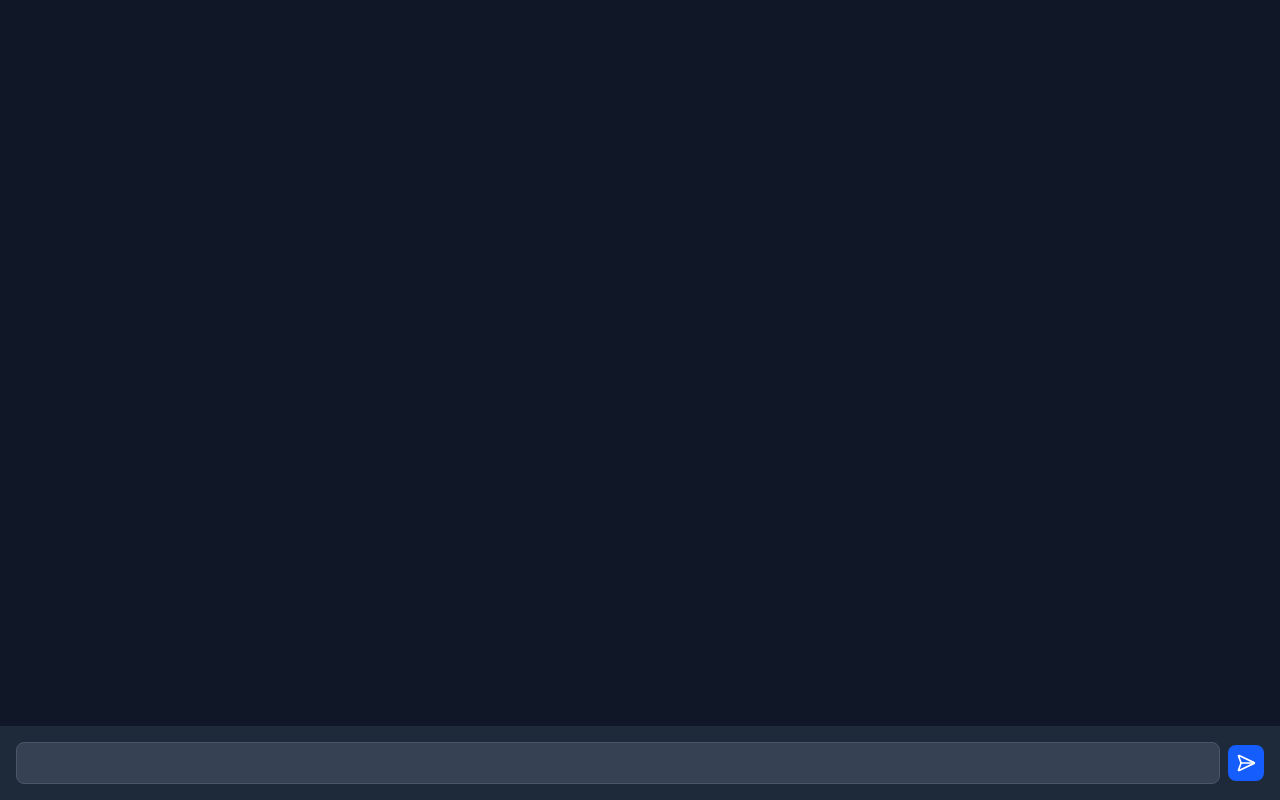
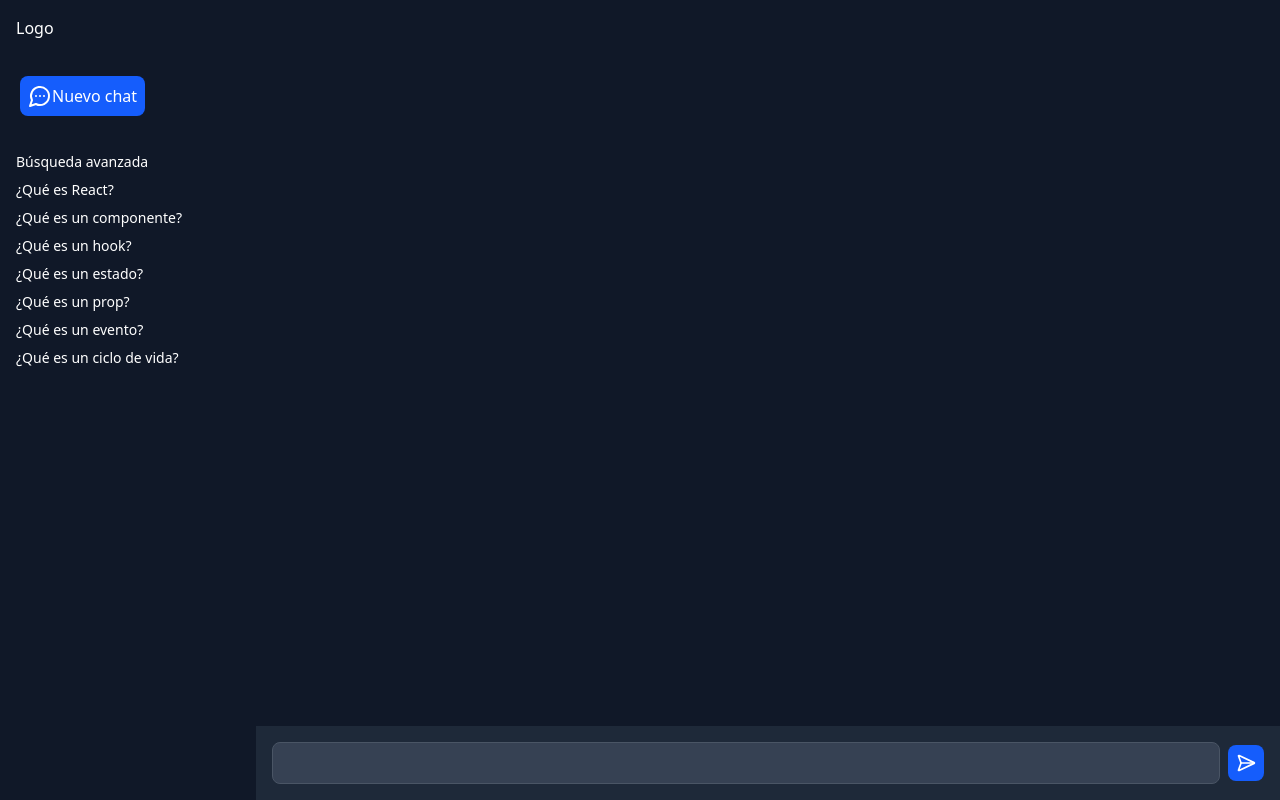
Before and after one commit to carlosDevf/DevfSeek, a React (Vite) app: page / in a window 1280 px wide. Built offline with nearby package versions, Linux system fonts and the light colour scheme.

Commit message:
parte 2 funcionalidad de chat

```diff
--- a/src/App.jsx
+++ b/src/App.jsx
@@ -6,7 +6,16 @@ export default function App() {
   const [input, setInput] = useState("");
 
   const sendMessage = () => {
-    console.log("Sending message:", input);
+    if (!input.trim()) return;
+    setMessages([...messages, { text: input, sender: "user" }]);
+    setInput("");
+
+    setTimeout(() => {
+      setMessages((prev) => [
+        ...prev,
+        { text: "Respuesta generada...", sender: "bot" },
+      ]);
+    }, 1000);
   };
 
   return (
--- /dev/null
+++ b/src/History.jsx
@@ -0,0 +1,29 @@
+import { NewChatIcon } from "./assets/new-chat-icon.jsx";
+
+export default function History() {
+  return (
+    <div className="flex flex-col h-screen w-64 bg-gray-900 text-white p-4">
+      <div className="flex flex-col items-start">
+        <span className="mb-4">Logo</span>
+        <div className="p-1 mt-4">
+          <button className="flex p-2 bg-blue-600 rounded-lg w-full">
+            <NewChatIcon />
+            Nuevo chat
+          </button>
+        </div>
+      </div>
+      <div className="flex-1 overflow-y-auto mt-4 mb-4">
+        <ul className="space-y-2 text-sm mt-4">
+          <li>Búsqueda avanzada</li>
+          <li>¿Qué es React?</li>
+          <li>¿Qué es un componente?</li>
+          <li>¿Qué es un hook?</li>
+          <li>¿Qué es un estado?</li>
+          <li>¿Qué es un prop?</li>
+          <li>¿Qué es un evento?</li>
+          <li>¿Qué es un ciclo de vida?</li>
+        </ul>
+      </div>
+    </div>
+  );
+}
--- /dev/null
+++ b/src/assets/new-chat-icon.jsx
@@ -0,0 +1,25 @@
+function NewChatIcon() {
+  return (
+    <svg
+      xmlns="http://www.w3.org/2000/svg"
+      width="24"
+      height="24"
+      viewBox="0 0 24 24"
+      fill="none"
+      stroke="currentColor"
+      stroke-width="2"
+      stroke-linecap="round"
+      stroke-linejoin="round"
+      class="lucide lucide-message-circle-more"
+    >
+      <path d="M7.9 20A9 9 0 1 0 4 16.1L2 22Z" />
+      <path d="M8 12h.01" />
+      <path d="M12 12h.01" />
+      <path d="M16 12h.01" />
+    </svg>
+  );
+}
+
+export {
+  NewChatIcon
+};
--- a/src/main.jsx
+++ b/src/main.jsx
@@ -1,10 +1,14 @@
-import { StrictMode } from 'react'
-import { createRoot } from 'react-dom/client'
-import App from './App.jsx'
-import './index.css'
+import { StrictMode } from "react";
+import { createRoot } from "react-dom/client";
+import App from "./App.jsx";
+import History from "./History.jsx";
+import "./index.css";
 
-createRoot(document.getElementById('root')).render(
+createRoot(document.getElementById("root")).render(
   <StrictMode>
-    <App />
+    <div className="grid grid-cols-[auto_1fr] h-screen">
+      <History />
+      <App />
+    </div>
   </StrictMode>,
-)
+);
```
Also changed, not shown: 1 other file (tests, documents, lock files or other folders).
